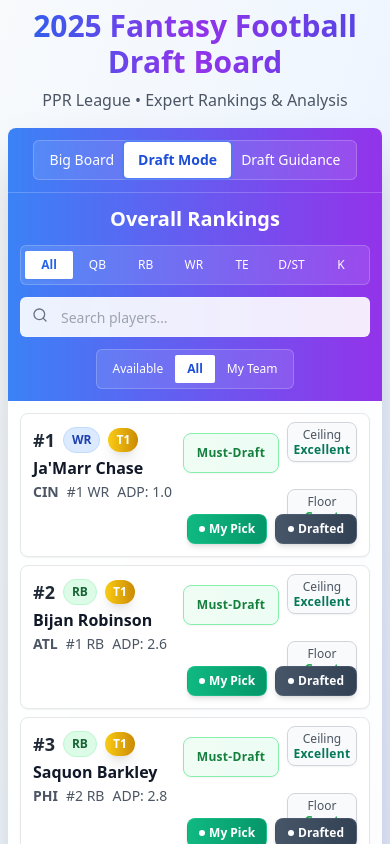
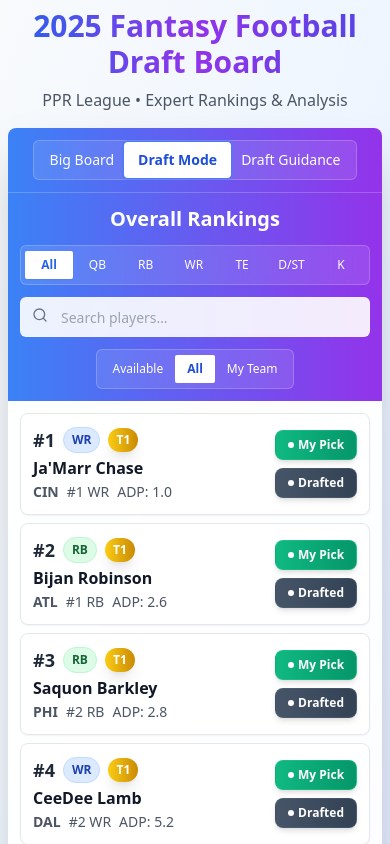
Before and after one commit to JansenNye/Arkonyx-s-Fantasy-Football, a Next.js app: page / in a window 390 px wide. Both pictures are taken after a click on the tab "Draft Mode". Shown: the top 844 px of the page. Built offline with nearby package versions, Linux system fonts and the light colour scheme.

Commit message:
Remove some player tags on mobile interface in Draft Mode for cleaner UI

```diff
--- a/FantasyDraftBoard.tsx
+++ b/FantasyDraftBoard.tsx
@@ -114,8 +114,49 @@ const PlayerCard = ({ player, index, mode, status, onMine, onTaken, onReset, can
     </div>
 
     {/* 2x2 Grid anchored to right side with fixed column widths */}
+    {mode === 'draft' ? (
+      <div className="absolute top-2 right-3 bottom-2 flex flex-col items-end justify-center gap-2">
+        {canMarkAsDrafted && (
+          <div className="flex flex-col gap-2">
+            <button
+              onClick={onMine}
+              className="px-2.5 py-1.5 rounded-lg text-xs font-semibold bg-gradient-to-r from-emerald-500 to-emerald-600 hover:from-emerald-600 hover:to-emerald-700 text-white shadow-md hover:shadow-lg transform hover:scale-105 transition-all duration-200 border border-emerald-400/30 flex items-center gap-1 min-w-[80px] justify-center"
+            >
+              <span className="w-1.5 h-1.5 bg-white rounded-full"></span>
+              My Pick
+            </button>
+            <button
+              onClick={onTaken}
+              className="px-3 py-1.5 rounded-lg text-xs font-semibold bg-gradient-to-r from-slate-600 to-slate-700 hover:from-slate-700 hover:to-slate-800 text-white shadow-md hover:shadow-lg transform hover:scale-105 transition-all duration-200 border border-slate-500/30 flex items-center gap-1 min-w-[80px] justify-center"
+            >
+              <span className="w-1.5 h-1.5 bg-white rounded-full"></span>
+              Drafted
+            </button>
+          </div>
+        )}
+        {!canMarkAsDrafted && status !== 'available' && (
+          <div className="flex flex-col items-end gap-2">
+            <span className={`px-3 py-1.5 rounded-lg text-xs font-semibold ${
+              status === 'mine'
+                ? 'bg-gradient-to-r from-emerald-100 to-emerald-200 text-emerald-800 border border-emerald-300 shadow-sm'
+                : 'bg-gradient-to-r from-slate-100 to-slate-200 text-slate-800 border border-slate-300 shadow-sm'
+            } flex items-center gap-1 min-w-[80px] justify-center`}>
+              <span className={`w-1.5 h-1.5 rounded-full ${
+                status === 'mine' ? 'bg-emerald-600' : 'bg-slate-600'
+              }`}></span>
+              {status === 'mine' ? 'My Pick' : 'Drafted'}
+            </span>
+            <button
+              onClick={onReset}
+              className="px-2.5 py-1.5 rounded-lg text-xs font-medium bg-white text-gray-700 border border-gray-300 hover:bg-gray-50 hover:border-gray-400 shadow-sm hover:shadow-md transform hover:scale-105 transition-all duration-200 min-w-[80px]"
+            >
+              Reset
+            </button>
+          </div>
+        )}
+      </div>
+    ) : (
       <div className="absolute top-2 right-3 bottom-2 grid grid-cols-2 grid-rows-2 gap-x-2 gap-y-2 text-xs" style={{ gridTemplateColumns: '100px 70px' }}>
-      {/* Top Left: Must-Draft/Avoid */}
         <div className="flex items-center justify-end">
           {player.mustDraft && (
             <div className="flex flex-col items-center justify-center h-10 px-3 py-1.5 bg-gradient-to-r from-green-50 to-emerald-50 border border-green-300 rounded-lg shadow-sm text-xs transform translate-y-[1px] w-24">
@@ -128,16 +169,12 @@ const PlayerCard = ({ player, index, mode, status, onMine, onTaken, onReset, can
             </div>
           )}
         </div>
-
-      {/* Top Right: Ceiling */}
         <div className="flex flex-col items-center justify-center h-10 px-3 py-1.5 bg-gradient-to-r from-gray-50 to-slate-50 border border-gray-300 rounded-lg shadow-sm text-xs">
           <div className="text-xs text-gray-600 leading-tight font-medium">Ceiling</div>
           <div className={`font-semibold text-xs leading-tight tracking-wide ${getFloorCeilingColor(player.ceiling)}`}>
             {player.ceiling}
           </div>
         </div>
-
-      {/* Bottom Left: Underrated/Overrated */}
         <div className="flex items-center justify-end">
           {player.underrated && (
             <div className="flex flex-col items-center justify-center h-10 px-3 py-1.5 bg-gradient-to-r from-blue-50 to-cyan-50 border border-blue-300 rounded-lg shadow-sm text-xs transform translate-y-[1px] w-24">
@@ -150,8 +187,6 @@ const PlayerCard = ({ player, index, mode, status, onMine, onTaken, onReset, can
             </div>
           )}
         </div>
-
-      {/* Bottom Right: Floor */}
         <div className="flex flex-col items-center justify-center h-10 px-3 py-1.5 bg-gradient-to-r from-gray-50 to-slate-50 border border-gray-300 rounded-lg shadow-sm text-xs">
           <div className="text-xs text-gray-600 leading-tight font-medium">Floor</div>
           <div className={`font-semibold text-xs leading-tight tracking-wide ${getFloorCeilingColor(player.floor)}`}>
@@ -159,49 +194,9 @@ const PlayerCard = ({ player, index, mode, status, onMine, onTaken, onReset, can
           </div>
         </div>
       </div>
+    )}
 
-    {mode === 'draft' && (
-      <div className="mt-3 flex items-center justify-end gap-2">
-        {canMarkAsDrafted && (
-          <>
-            <button
-              onClick={onMine}
-              className="px-2.5 py-1.5 rounded-lg text-xs font-semibold bg-gradient-to-r from-emerald-500 to-emerald-600 hover:from-emerald-600 hover:to-emerald-700 text-white shadow-md hover:shadow-lg transform hover:scale-105 transition-all duration-200 border border-emerald-400/30 flex items-center gap-1 min-w-[80px] justify-center"
-            >
-              <span className="w-1.5 h-1.5 bg-white rounded-full"></span>
-              My Pick
-            </button>
-            <button
-              onClick={onTaken}
-              className="px-3 py-1.5 rounded-lg text-xs font-semibold bg-gradient-to-r from-slate-600 to-slate-700 hover:from-slate-700 hover:to-slate-800 text-white shadow-md hover:shadow-lg transform hover:scale-105 transition-all duration-200 border border-slate-500/30 flex items-center gap-1"
-            >
-              <span className="w-1.5 h-1.5 bg-white rounded-full"></span>
-              Drafted
-            </button>
-          </>
-        )}
-        {!canMarkAsDrafted && status !== 'available' && (
-          <>
-            <span className={`px-3 py-1.5 rounded-lg text-xs font-semibold ${
-              status === 'mine'
-                ? 'bg-gradient-to-r from-emerald-100 to-emerald-200 text-emerald-800 border border-emerald-300 shadow-sm'
-                : 'bg-gradient-to-r from-slate-100 to-slate-200 text-slate-800 border border-slate-300 shadow-sm'
-            } flex items-center gap-1`}>
-              <span className={`w-1.5 h-1.5 rounded-full ${
-                status === 'mine' ? 'bg-emerald-600' : 'bg-slate-600'
-              }`}></span>
-              {status === 'mine' ? 'My Pick' : 'Drafted'}
-            </span>
-            <button
-              onClick={onReset}
-              className="px-2.5 py-1.5 rounded-lg text-xs font-medium bg-white text-gray-700 border border-gray-300 hover:bg-gray-50 hover:border-gray-400 shadow-sm hover:shadow-md transform hover:scale-105 transition-all duration-200"
-            >
-              Reset
-            </button>
-          </>
-        )}
-      </div>
-    )}
+    {/* Bottom controls removed in mobile Draft Mode to avoid duplication */}
   </motion.div>
 );
 
```
Lines whose indentation alone changed are shown as unchanged.
